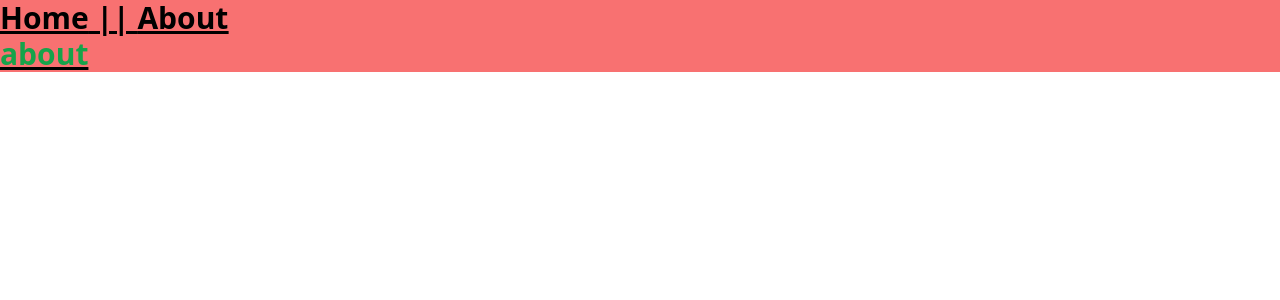
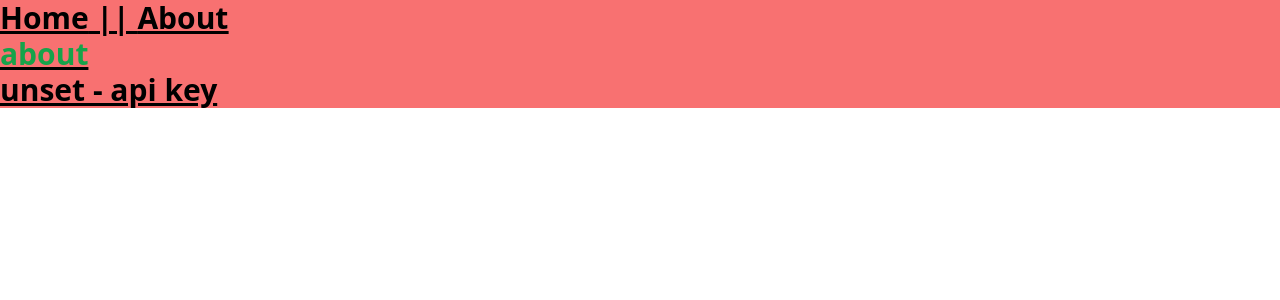
Before and after one commit to Nikita0x/project04, a Vue app in the folder my-project/: page /about in a window 1280 px wide. Shown: the top 300 px of the page. Built offline with nearby package versions, Linux system fonts and the light colour scheme; no server answers.

Commit message:
testing the work of env sensitive variables

```diff
--- a/my-project/index.html
+++ b/my-project/index.html
@@ -5,7 +5,7 @@
     <link rel="icon" type="image/svg+xml" href="/vite.svg" />
     <meta name="viewport" content="width=device-width, initial-scale=1.0" />
     <title>Vite + Vue</title>
-    <link rel="stylesheet" href="style.css">
+    <link rel="stylesheet" href="./src/style.css">
   </head>
   <body>
     <div id="app"></div>
--- a/my-project/package.json
+++ b/my-project/package.json
@@ -9,6 +9,7 @@
     "preview": "vite preview"
   },
   "dependencies": {
+    "dotenv": "^16.3.1",
     "vue": "^3.3.4",
     "vue-router": "^4.2.4"
   },
--- a/my-project/src/components/About.vue
+++ b/my-project/src/components/About.vue
@@ -1,9 +1,11 @@
 <template>
-    <div class=" text-green-600">
+    <div class="text-green-600 ">
         about
     </div>
+    <h1>{{ apiKey }} - api key</h1>
 </template>
 
 <script setup>
-
+const apiKey = import.meta.env.VITE_API_KEY
+console.log(apiKey)
 </script>
```
Also changed, not shown: my-project/src/main.js (line endings or trailing spaces), 2 other files (tests, documents, lock files or other folders).
